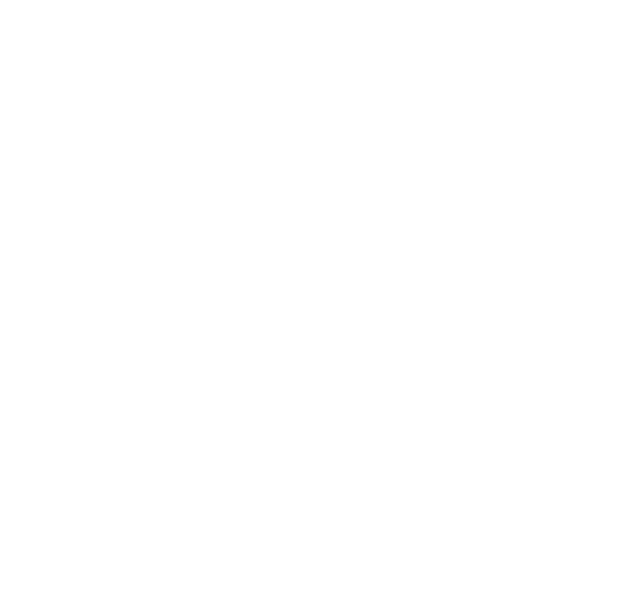
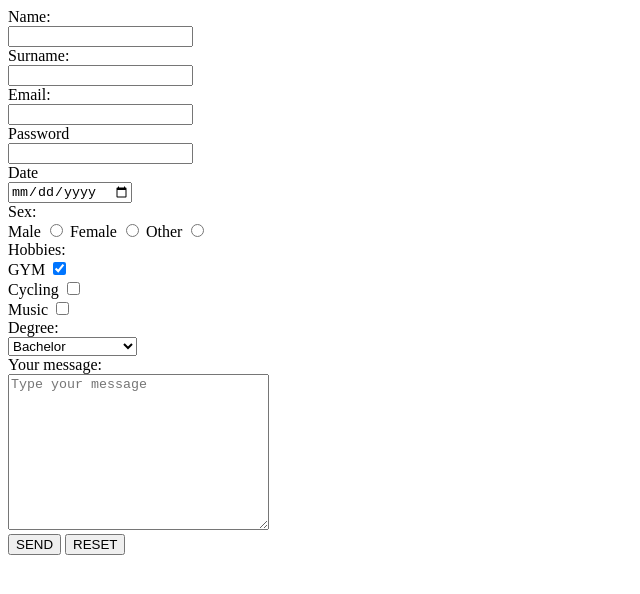
Before and after one commit to ugurulukir/ismek, a plain HTML site: page forms.html in a window 1280 px wide. Shown: the whole page, without its empty margins (0-640 px from the left). Drawn offline with Linux system fonts and the light colour scheme.

Commit message:
Html forms

```diff
--- a/forms.html
+++ b/forms.html
@@ -3,9 +3,55 @@
   <head>
     <meta charset="UTF-8" />
     <meta name="viewport" content="width=device-width, initial-scale=1.0" />
-    <title>Forms</title>
+    <title>Forms&Input</title>
   </head>
   <body>
-    <form action="get"></form>
+    <form>
+      <!-- Input -->
+      <label for="name">Name:</label><br />
+      <input type="text" id="name" name="name" />
+      <br />
+      <label for="surname">Surname:</label><br />
+      <input type="text" id="surname" name="surname" />
+      <br />
+      <label for="email">Email:</label><br />
+      <input type="email" name="email" id="email" /><br />
+      <label for="password">Password</label><br />
+      <input type="password" name="password" id="password" /><br />
+      <label for="date">Date</label><br />
+      <input type="date" name="date" id="date" /><br />
+      <label for="sex">Sex:</label><br />
+      <label for="Male">Male</label>
+      <input type="radio" name="Male" id="Male" />
+      <label for="Female">Female</label>
+      <input type="radio" name="Female" id="Female" />
+      <label for="other">Other</label>
+      <input type="radio" name="other" id="other" /><br />
+      <label for="hobbies">Hobbies:</label><br />
+      <label for="gym">GYM</label>
+      <input type="checkbox" name="Gym" id="Gym" checked /><br />
+      <label for="cyling">Cycling</label>
+      <input type="checkbox" name="cycling" id="cycling" /><br />
+      <label for="music">Music</label>
+      <input type="checkbox" name="music" id="music" /><br />
+      <label for="degree">Degree:</label><br />
+      <select name="degree" id="degree">
+        <option value="bachelor" selected>Bachelor</option>
+        <option value="MsC">Master of Science</option>
+        <option value="phD">phD</option></select
+      ><br />
+      <label for="message">Your message:</label><br />
+      <textarea
+        name="message"
+        id="message"
+        cols="30"
+        rows="10"
+        placeholder="Type your message"
+      ></textarea
+      ><br />
+      <input type="submit" value="SEND" />
+      <input type="reset" value="RESET" />
+      <!-- <button type="submit">Gönder</button> -->
+    </form>
   </body>
 </html>
```
